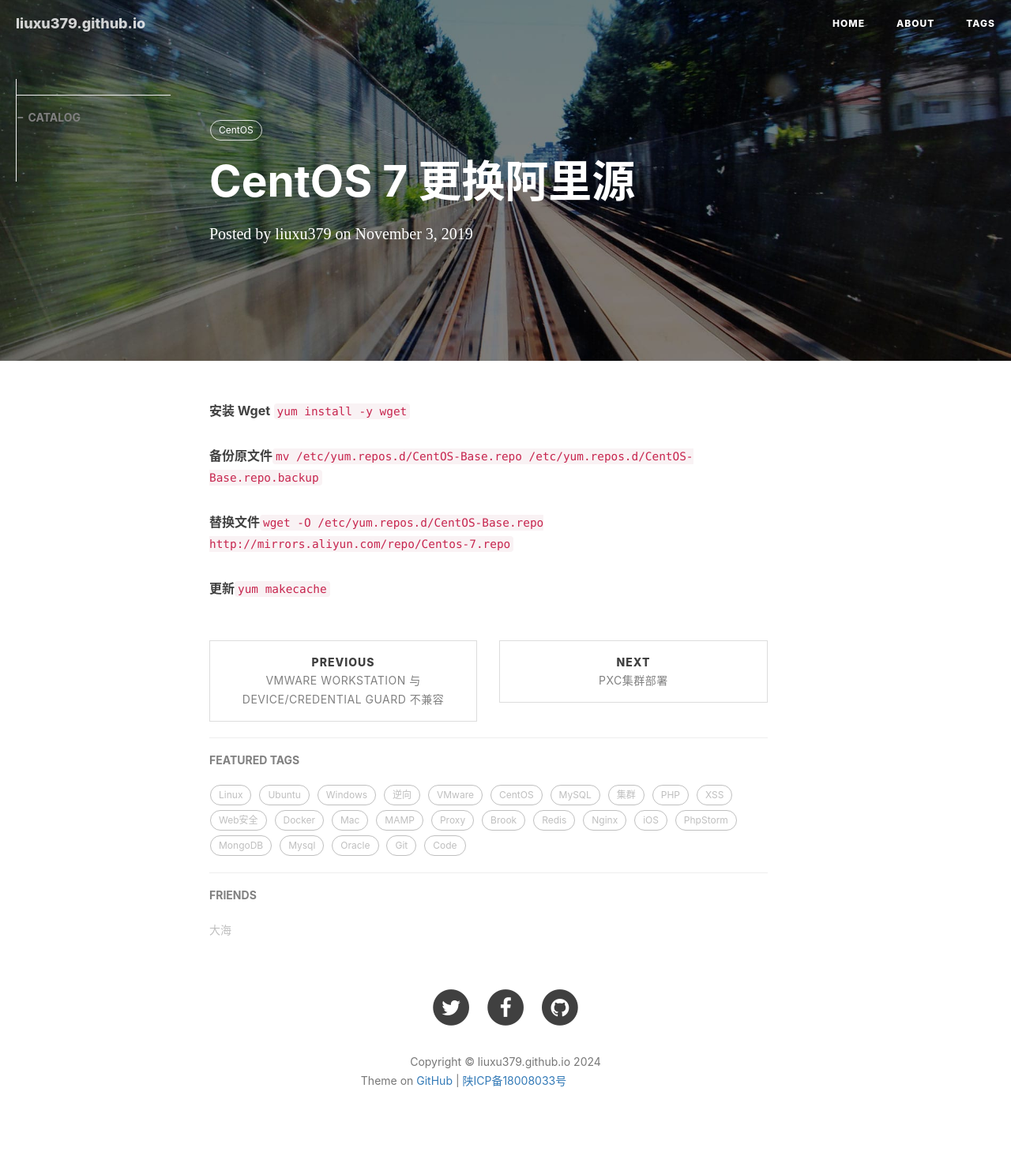
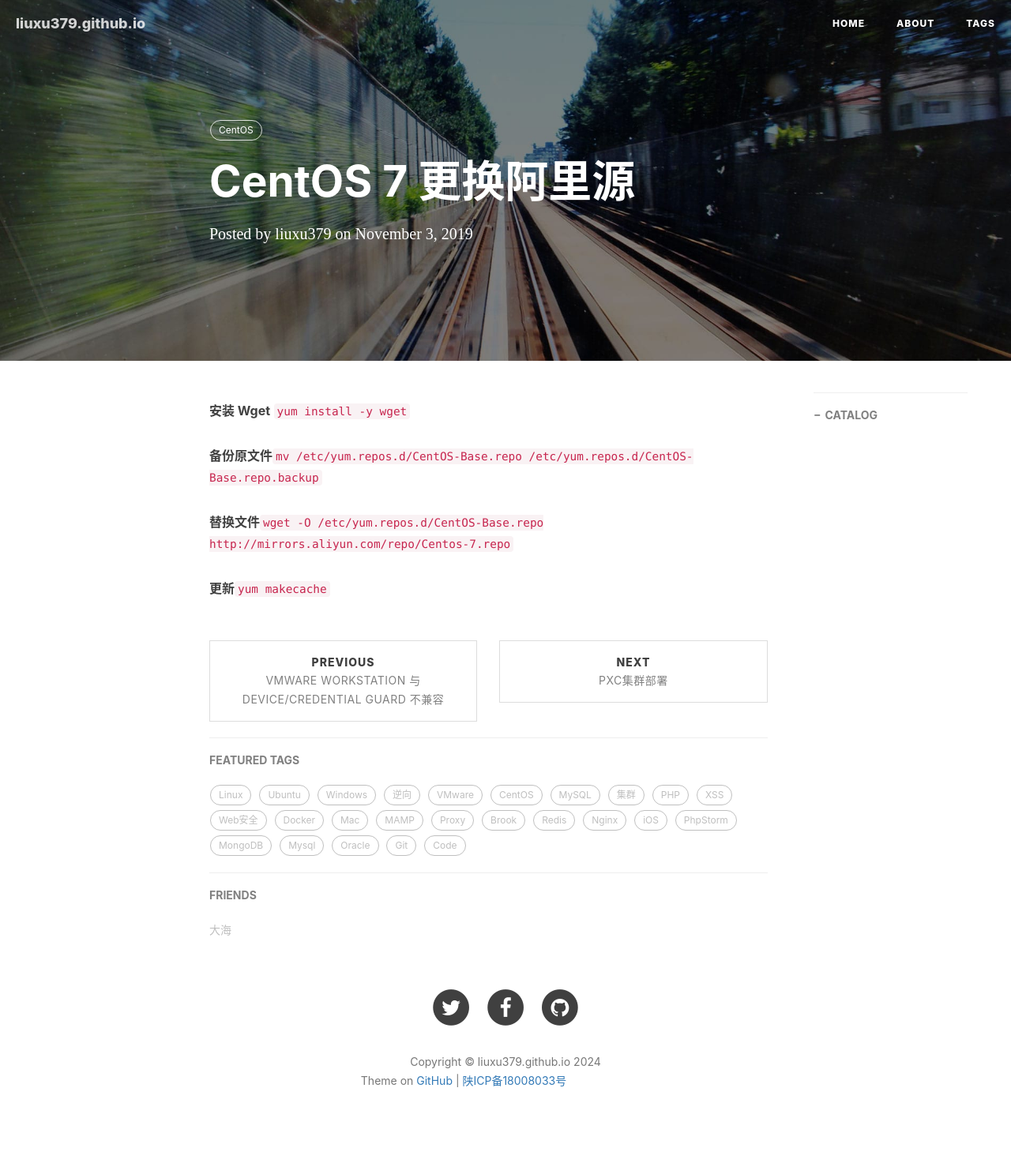
Before and after one commit to liuxu379/liuxu379.github.io, a Jekyll site: the page built from _posts/2019-11-3-CentOS-7-更换阿里源.md, in a window 1280 px wide. Shown: the whole page at 79% size. Built offline with Jekyll 4.4.1, drawn with Linux system fonts in a browser that asks for light colours; nearby versions of some CDN libraries; comment, search, counter and statistics services are not loaded; grey boxes are pictures that could not be loaded.

Commit message:
Revert "样式修改"
This reverts commit 747a2c0fae9797db8b36b461ed73981765dbf13f.

```diff
--- a/_layouts/post.html
+++ b/_layouts/post.html
@@ -216,13 +216,6 @@ layout: default
 <style>
     /* place left on bigger screen */
     @media all and (min-width: 800px) {
-        .catalog-container {
-            position: fixed;
-            left: 20px;
-            top: 100px;
-            padding: 0;
-            border-left: 1px solid #eee;
-        }
         .anchorjs-link{
             position: absolute;
             left: -0.75em;
@@ -230,13 +223,5 @@ layout: default
             margin-top : -0.1em;
         }
     }
-
-    .side-catalog {
-        display: block;
-        overflow: auto;
-        height: 100%;
-        padding-bottom: 40px;
-        width: 195px;
-    }
 </style>
 {% endif %}
```
